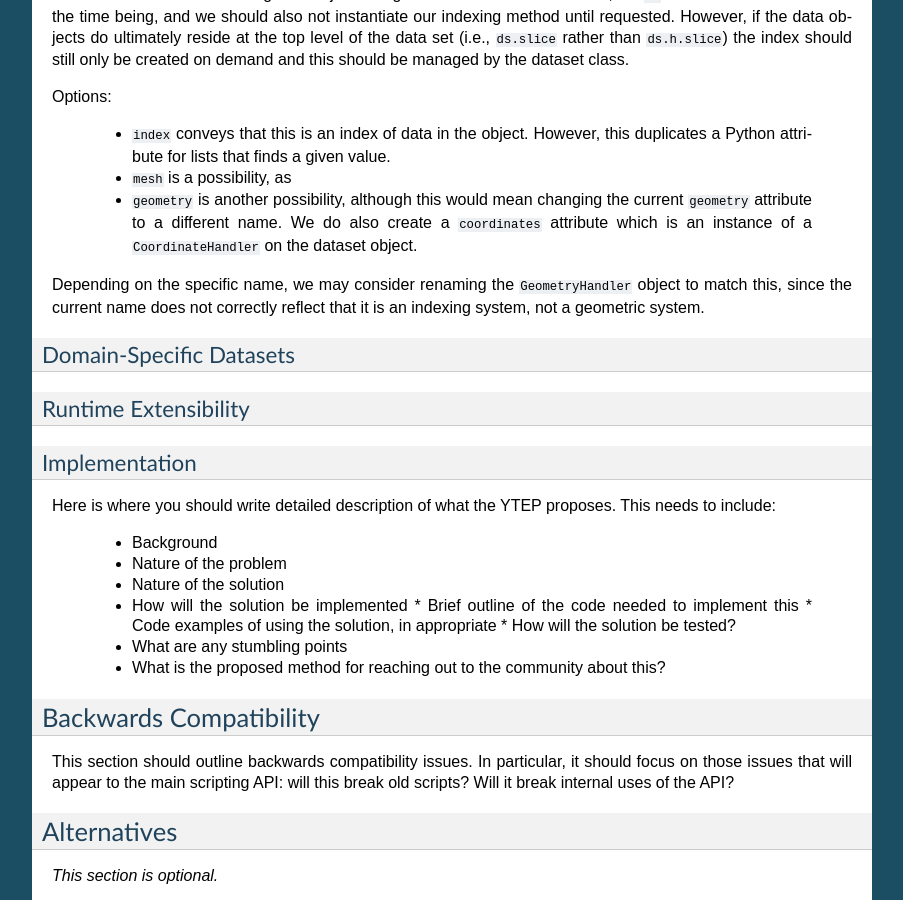
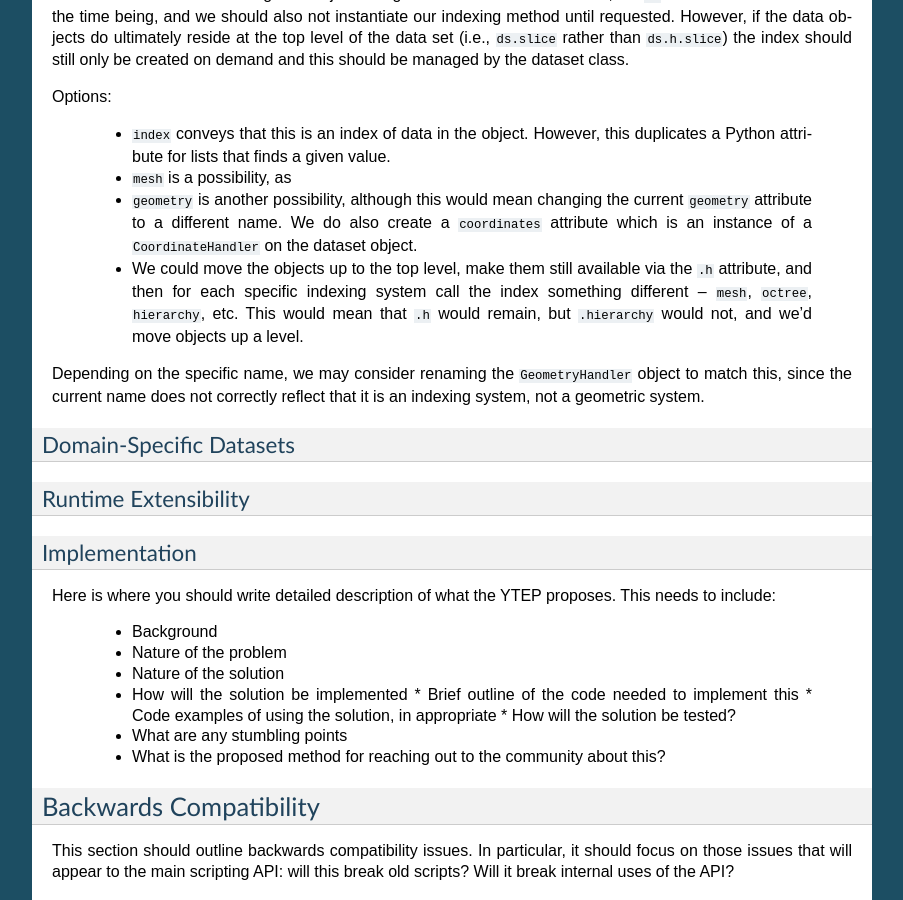
Before and after one commit to yt-project/ytep, a Sphinx documentation site: the page built from source/YTEPs/YTEP-0017.rst, in a window 1280 px wide and 900 px high, scrolled down 1815 px. Shown: the whole window, without its empty margins (198-1101 px from the left). Built offline with Sphinx 7.4.7, drawn with Linux system fonts in a browser that asks for light colours; formulas are drawn with MathJax 3.

Commit message:
Adding another option.

```diff
--- a/source/YTEPs/YTEP-0017.rst
+++ b/source/YTEPs/YTEP-0017.rst
@@ -117,6 +117,11 @@ Options:
      current ``geometry`` attribute to a different name.  We do also create a
      ``coordinates`` attribute which is an instance of a ``CoordinateHandler``
      on the dataset object.
+   * We could move the objects up to the top level, make them still available
+     via the ``.h`` attribute, and then for each specific indexing system call
+     the index something different -- ``mesh``, ``octree``, ``hierarchy``, etc.
+     This would mean that ``.h`` would remain, but ``.hierarchy`` would not,
+     and we'd move objects up a level.
 
 Depending on the specific name, we may consider renaming the
 ``GeometryHandler`` object to match this, since the current name does not
```
